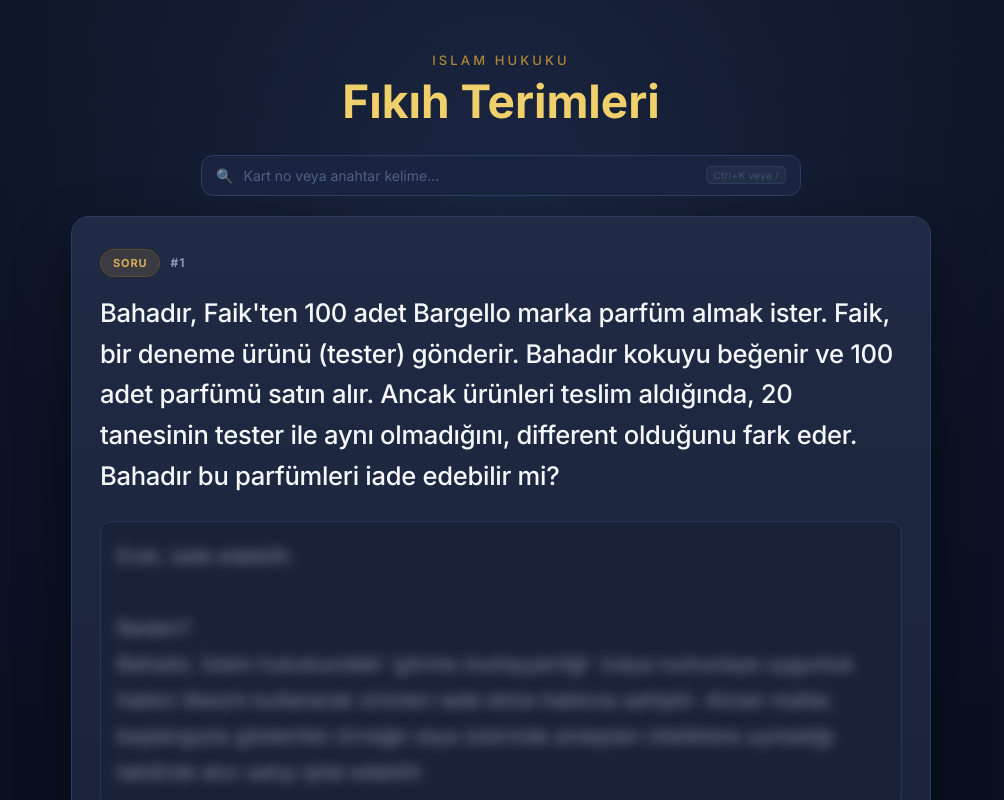
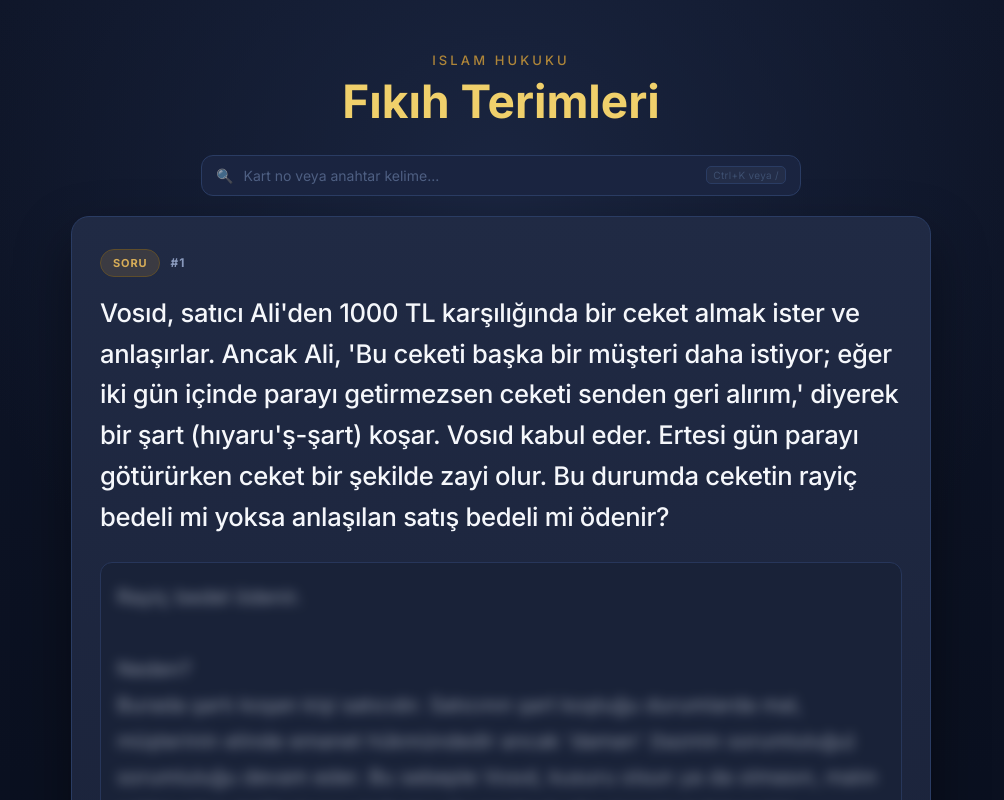
Before and after one commit to ozkanbahadir00-dev/Talib_ul_melekei_f-k-h, a React (Vite) app: page / in a window 1280 px wide. Shown: the top 800 px of the page, without its empty margins (139-1143 px from the left). Built offline with nearby package versions, Linux system fonts and the light colour scheme.

Commit message:
Add card-57: hıyaru'ş-şart (seller's option) tazminat question
Agent-Logs-Url: https://github.com/ozkanbahadir00-dev/Talib_ul_melekei_f-k-h/sessions/0a36169d-562f-45b3-8afd-57d24946e4dd

Co-authored-by: ozkanbahadir00-dev <270357242+ozkanbahadir00-dev@users.noreply.github.com>

```diff
--- a/src/data/studyData.ts
+++ b/src/data/studyData.ts
@@ -753,6 +753,19 @@ export const studyCards: StudyCard[] = [
       "sourceRight": "Evet, iade edebilir. Neden? Bahadır, İslam hukukundaki 'görme muhayyerliği' (veya numuneye uygunluk hakkı) ilkesini kullanarak ürünleri iade etme hakkına sahiptir. Alınan mallar, başlangıçta gösterilen örneğe veya üzerinde anlaşılan niteliklere uymadığı takdirde alıcı satışı iptal edebilir.",
       "sourceType": "question"
     }
+  },
+  {
+    "id": "card-57",
+    "mode": "question",
+    "badge": "SORU",
+    "shown": "Vosıd, satıcı Ali'den 1000 TL karşılığında bir ceket almak ister ve anlaşırlar. Ancak Ali, 'Bu ceketi başka bir müşteri daha istiyor; eğer iki gün içinde parayı getirmezsen ceketi senden geri alırım,' diyerek bir şart (hıyaru'ş-şart) koşar. Vosıd kabul eder. Ertesi gün parayı götürürken ceket bir şekilde zayi olur. Bu durumda ceketin rayiç bedeli mi yoksa anlaşılan satış bedeli mi ödenir?",
+    "answer": "Rayiç bedel ödenir.\n\nNeden?\nBurada şartı koşan kişi satıcıdır. Satıcının şart koştuğu durumlarda mal, müşterinin elinde emanet hükmündedir ancak 'daman' (tazmin sorumluluğu) sorumluluğu devam eder. Bu sebeple Vosıd, kusuru olsun ya da olmasın, malın mülkiyetine değil piyasa değerine (kıymetine) göre tazminat ödemekle yükümlüdür.",
+    "reveal": "toggle",
+    "original": {
+      "sourceLeft": "Vosıd, satıcı Ali'den 1000 TL karşılığında bir ceket almak ister ve anlaşırlar. Ancak Ali, 'Bu ceketi başka bir müşteri daha istiyor; eğer iki gün içinde parayı getirmezsen ceketi senden geri alırım,' diyerek bir şart (hıyaru'ş-şart) koşar. Vosıd kabul eder. Ertesi gün parayı götürürken ceket bir şekilde zayi olur. Soru: Bu durumda ceketin rayiç bedeli mi yoksa anlaşılan satış bedeli mi ödenir?",
+      "sourceRight": "Cevap: Rayiç bedel ödenir. Neden? Burada şartı koşan kişi satıcıdır. Satıcının şart koştuğu durumlarda mal, müşterinin elinde emanet hükmündedir ancak 'daman' (tazmin sorumluluğu) sorumluluğu devam eder. Bu sebeple Vosıd, kusuru olsun ya da olmasın, malın mülkiyetine değil piyasa değerine (kıymetine) göre tazminat ödemekle yükümlüdür.",
+      "sourceType": "question"
+    }
   }
 ];
 
```
